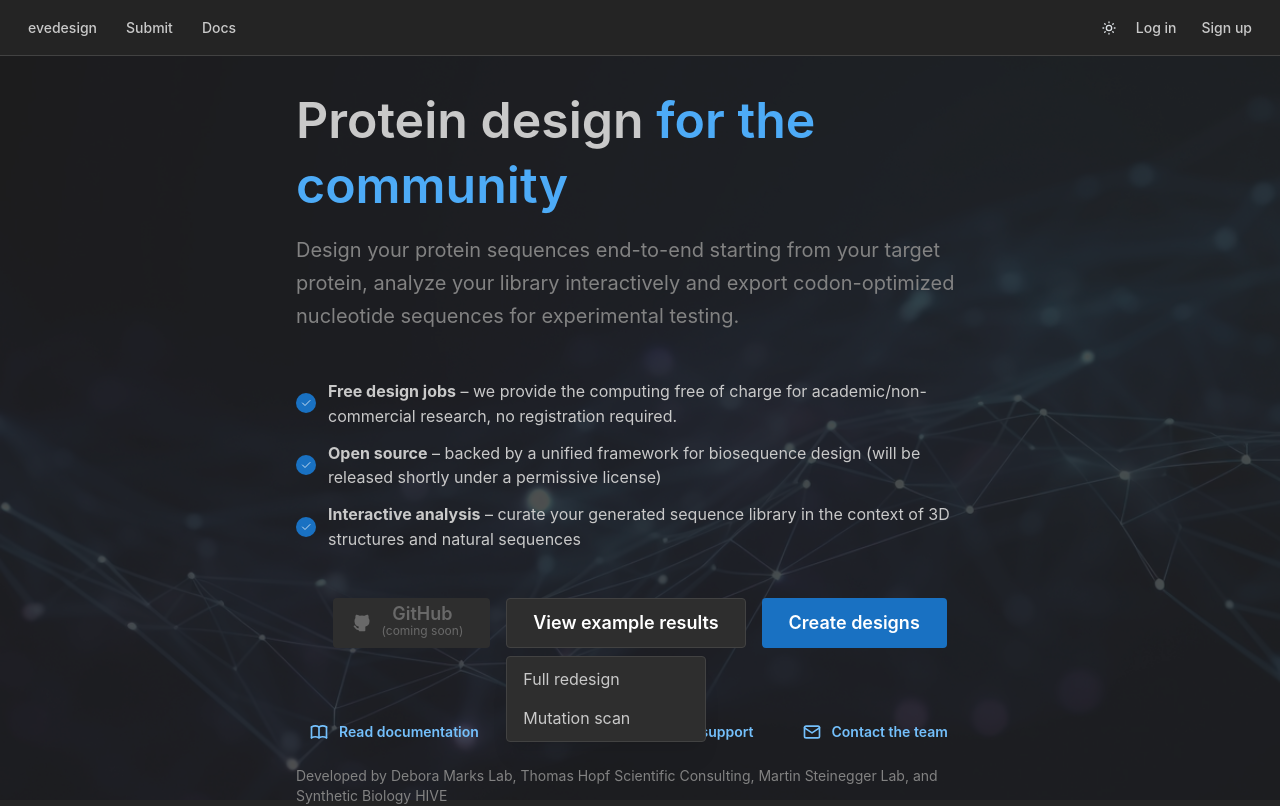
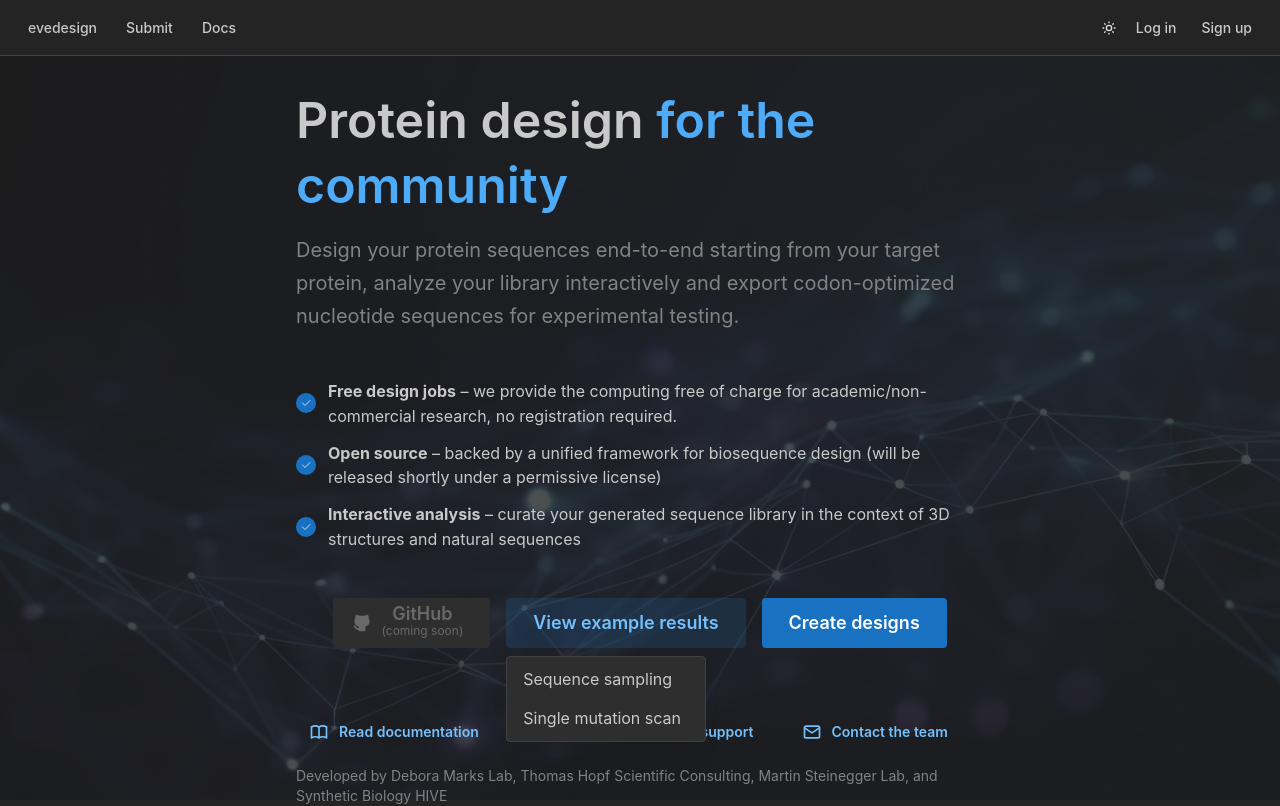
Before and after one commit to evedesignbio/evedesign-ui, a React (Vite) app: page / in a window 1280 px wide. Both pictures are taken after a click on the button "View example results". Built offline with nearby package versions, Linux system fonts and the light colour scheme; what molstar, plotly.js-gl2d-dist, react-plotly.js would draw is missing.

Commit message:
nicer button styles

```diff
--- a/src/pages/start/index.tsx
+++ b/src/pages/start/index.tsx
@@ -25,8 +25,8 @@ import {
   IconCheck, IconMail,
 } from "@tabler/icons-react";
 
-const EXAMPLE_DESIGN_JOB_URL = "/results/04e6f544-4eed-40b0-a698-aea8fdd67d1c";
-const EXAMPLE_SCAN_JOB_URL = "/results/961caf35-5c23-49fd-81ef-2d1b6f37e13b";
+const EXAMPLE_DESIGN_JOB_URL = "/results/17159c7d-b639-40de-aa65-991861386adc";
+const EXAMPLE_SCAN_JOB_URL = "/results/969d9fe8-b658-4dd0-9f0c-7826d468f681";
 
 export const StartPage = () => {
   const [_location, navigate] = useLocation();
@@ -94,7 +94,7 @@ export const StartPage = () => {
               // component="a"
               disabled={true}
               size={"lg"}
-              variant="default"
+              variant="light"
               leftSection={<IconBrandGithubFilled size={20} />}
             >
               <Stack gap={0}>
@@ -103,7 +103,7 @@ export const StartPage = () => {
             </Button>
             <Menu shadow="md" width={200} position="bottom-start">
               <Menu.Target>
-                <Button variant={"default"} size={"lg"}>
+                <Button variant={"light"} size={"lg"}>
                   View example results
                 </Button>
               </Menu.Target>
@@ -111,12 +111,12 @@ export const StartPage = () => {
                 <Menu.Item
                   onClick={() => navigateToExample(EXAMPLE_DESIGN_JOB_URL)}
                 >
-                  <Text size={"md"}>Full redesign</Text>
+                  <Text size={"md"}>Sequence sampling</Text>
                 </Menu.Item>
                 <Menu.Item
                   onClick={() => navigateToExample(EXAMPLE_SCAN_JOB_URL)}
                 >
-                  <Text size={"md"}>Mutation scan</Text>
+                  <Text size={"md"}>Single mutation scan</Text>
                 </Menu.Item>
               </Menu.Dropdown>
             </Menu>
```
